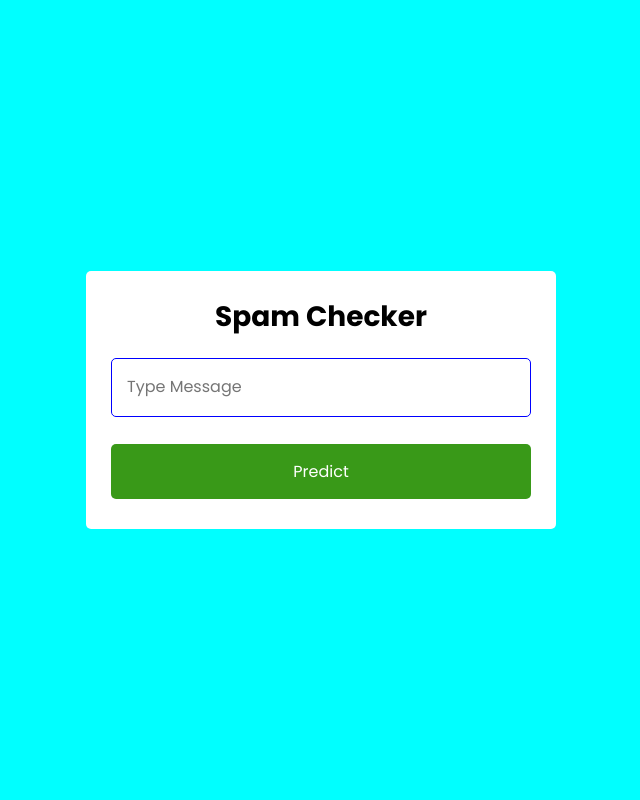
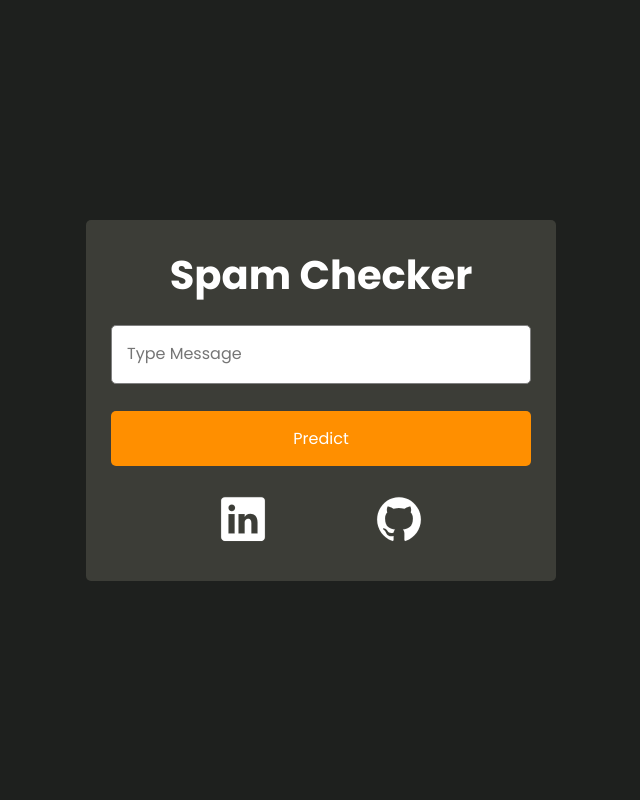
Before and after one commit to markdhareal/spam-checker, a Flask app: page / in a window 1280 px wide. Shown: the whole page, without its empty margins (319-959 px from the left). Run offline with Flask 3, Linux system fonts and the light colour scheme; parts of the project's set-up code (start-up, migrations or seed data) failed here and were passed over; some libraries are stand-ins or nearby versions.

Commit message:
Done UI and added requirements and gitignore

```diff
--- /dev/null
+++ b/requirements.txt
@@ -0,0 +1,5 @@
+numpy==1.26.4
+pandas==2.2.2
+scikit-learn==1.5.1
+matplotlib==3.8.4
+Flask==3.0.3
--- a/static/style.css
+++ b/static/style.css
@@ -10,24 +10,26 @@ body {
     align-items: center;
     justify-content: center;
     min-height: 100vh;
-    background-color: aqua;
+    background-color: #1E201E;
 }
 
 .wrapper {
     width: 470px;
-    background: #fff;
+    background: #3C3D37;
     border-radius: 5px;
     padding: 25px 25px 30px;
 }
 
 .wrapper h1{
-    font-size: 28px;
+    font-size: 40px;
     text-align: center;
+    color: #fff;
 }
 
 .wrapper .output{
     font-size: 25px;
     text-align: center;
+    color: #fff;
 }
 
 .wrapper textarea{
@@ -40,13 +42,13 @@ body {
     border-radius: 5px;
     margin-top: 20px;
     max-height: 250px;
-    border-color: blue;
+    border-color: gray;
 }
 
 textarea:is(:focus, :valid){
     border-width: 2px;
     padding: 14px;
-    border-color: blueviolet;
+    border-color: #FF8F00;
 }
 
 textarea::-webkit-scrollbar{
@@ -56,7 +58,7 @@ textarea::-webkit-scrollbar{
 .wrapper .btn{
     width: 100%;
     height: 55px;
-    background: #399918;
+    background: #FF8F00;
     border: none;
     outline: none;
     border-radius: 5px;
@@ -66,10 +68,32 @@ textarea::-webkit-scrollbar{
     font-weight: 400;
     color: #fff;
     margin-top: 20px;
+    transition: 0.4s ease;
 }
 
 .wrapper .btn:hover{
     background-color: aliceblue;
-    transform: scale(1.05);
     color: #333;
 }
+
+.icons{
+    display: flex;
+    flex-direction: row;
+    justify-content: space-evenly;
+    align-items: center;
+    margin-top: 28px;
+}
+
+.icons a{
+    text-decoration: none;
+}
+
+.icons ion-icon{
+    color: #fff;
+    font-size: 50px;
+    transition: 0.4s ease;
+}
+
+.icons ion-icon:hover{
+    color: #FF8F00;
+}
--- a/templates/index.html
+++ b/templates/index.html
@@ -23,7 +23,14 @@
 
             <button type="submit" class="btn">Predict</button>
         </form>
+
+        <div class="icons">
+            <a href="https://www.linkedin.com/in/mark-dharyl/"><ion-icon name="logo-linkedin"></ion-icon></a>
+            <a href="https://github.com/markdhareal"><ion-icon name="logo-github"></ion-icon></a>
+        </div>
     </div>
+
+    <script src="https://unpkg.com/ionicons@5.2.3/dist/ionicons.js"></script>
 
     <script>
         const area = document.querySelector('textarea');
```
Also changed, not shown: 1 other file.
